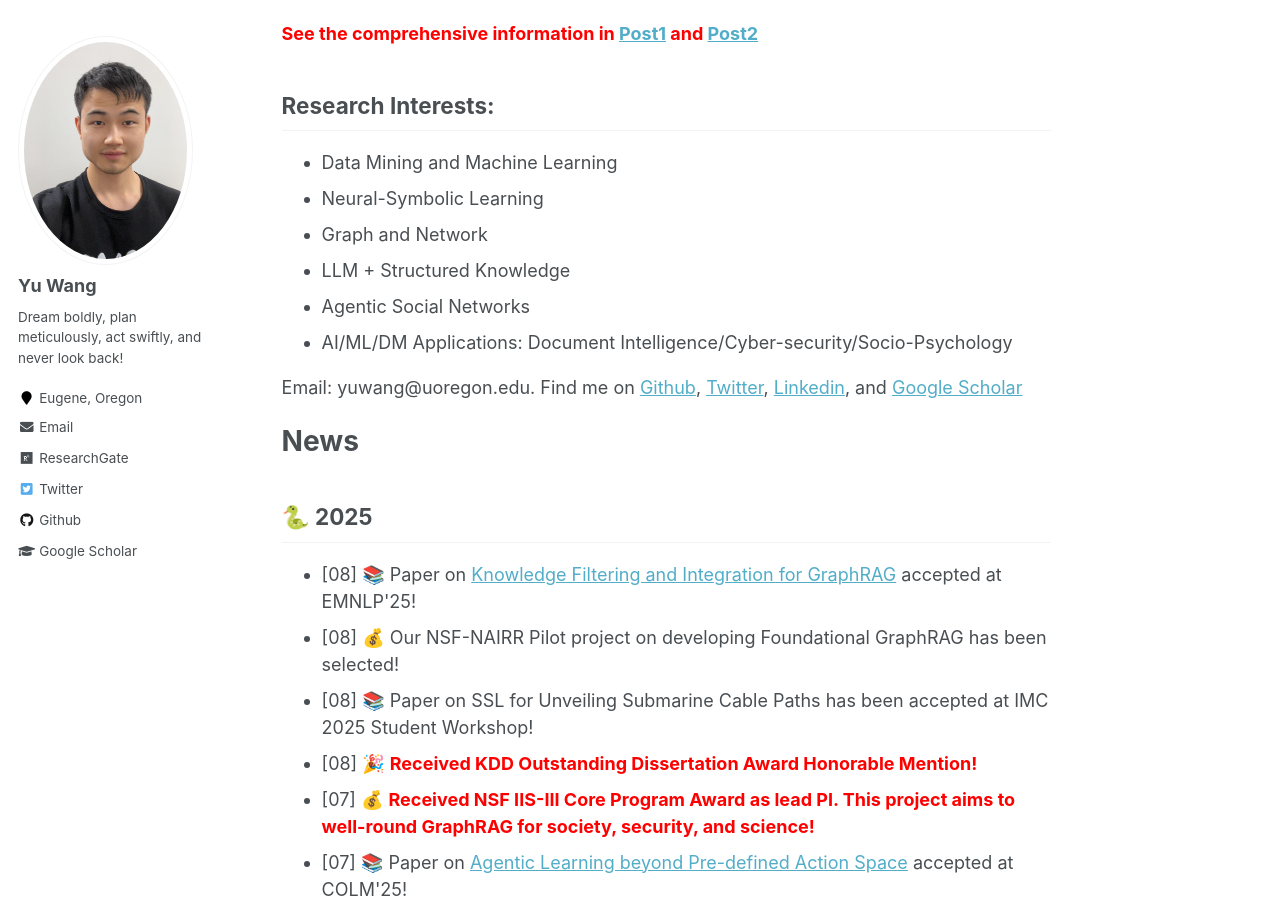
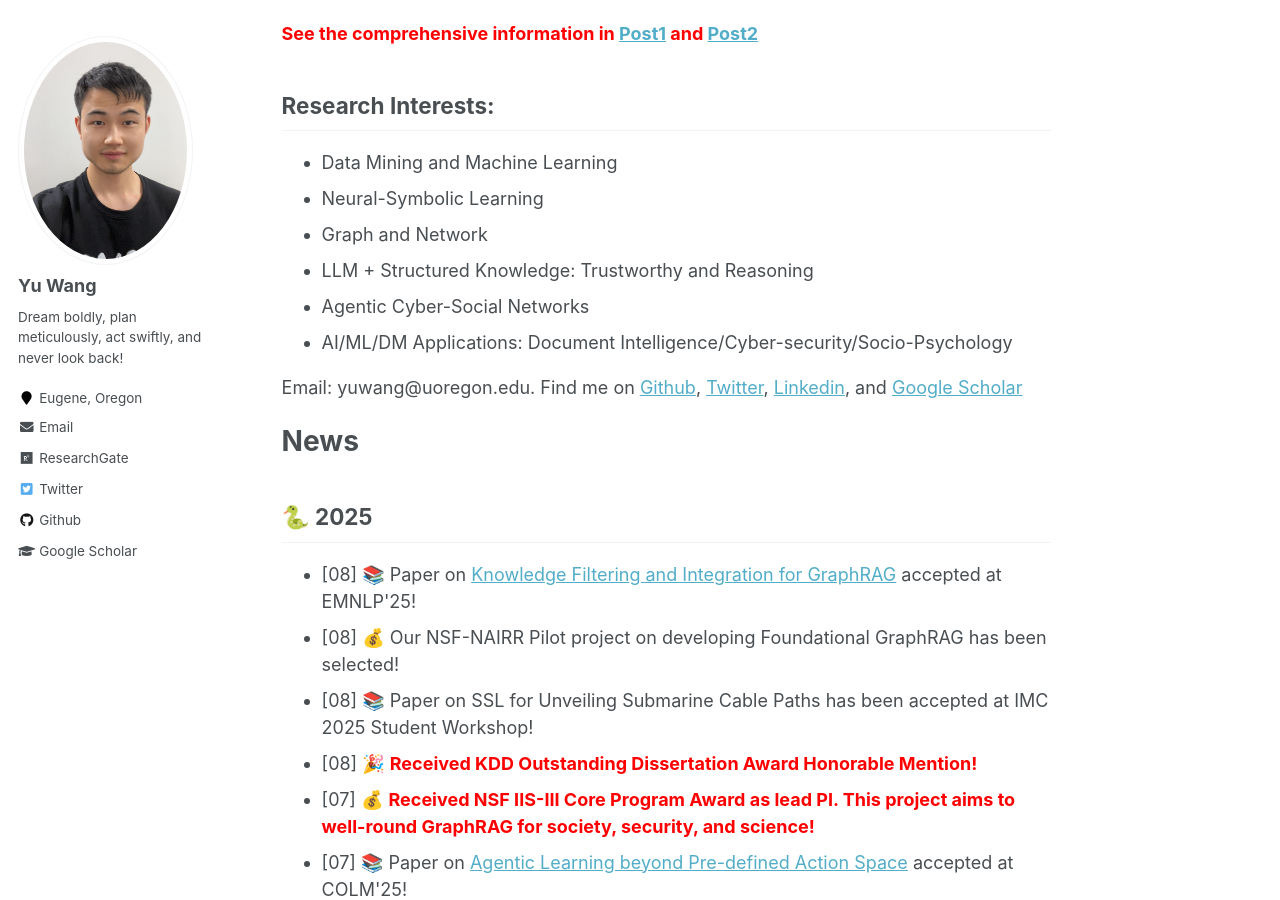
Before and after one commit to yuwang0103/yuwang0103.github.io, a Jekyll site: the page built from _pages/about.md, in a window 1280 px wide and 900 px high, scrolled down 376 px. Built offline with Jekyll 4.4.1, drawn with Linux system fonts in a browser that asks for light colours.

Commit message:
Update about.md

```diff
--- a/_pages/about.md
+++ b/_pages/about.md
@@ -20,8 +20,8 @@ Research Interests:
 - Data Mining and Machine Learning
 - Neural-Symbolic Learning
 - Graph and Network
-- LLM + Structured Knowledge
-- Agentic Social Networks
+- LLM + Structured Knowledge: Trustworthy and Reasoning
+- Agentic Cyber-Social Networks
 - AI/ML/DM Applications: Document Intelligence/Cyber-security/Socio-Psychology
 
 Email: yuwang@uoregon.edu. Find me on [Github](https://github.com/yuwvandy), [Twitter](https://twitter.com/yuwang0103), [Linkedin](https://www.linkedin.com/in/yu-wang-63359a196/), and [Google Scholar](https://scholar.google.com/citations?user=XPCmiz4AAAAJ&hl=en)
```
